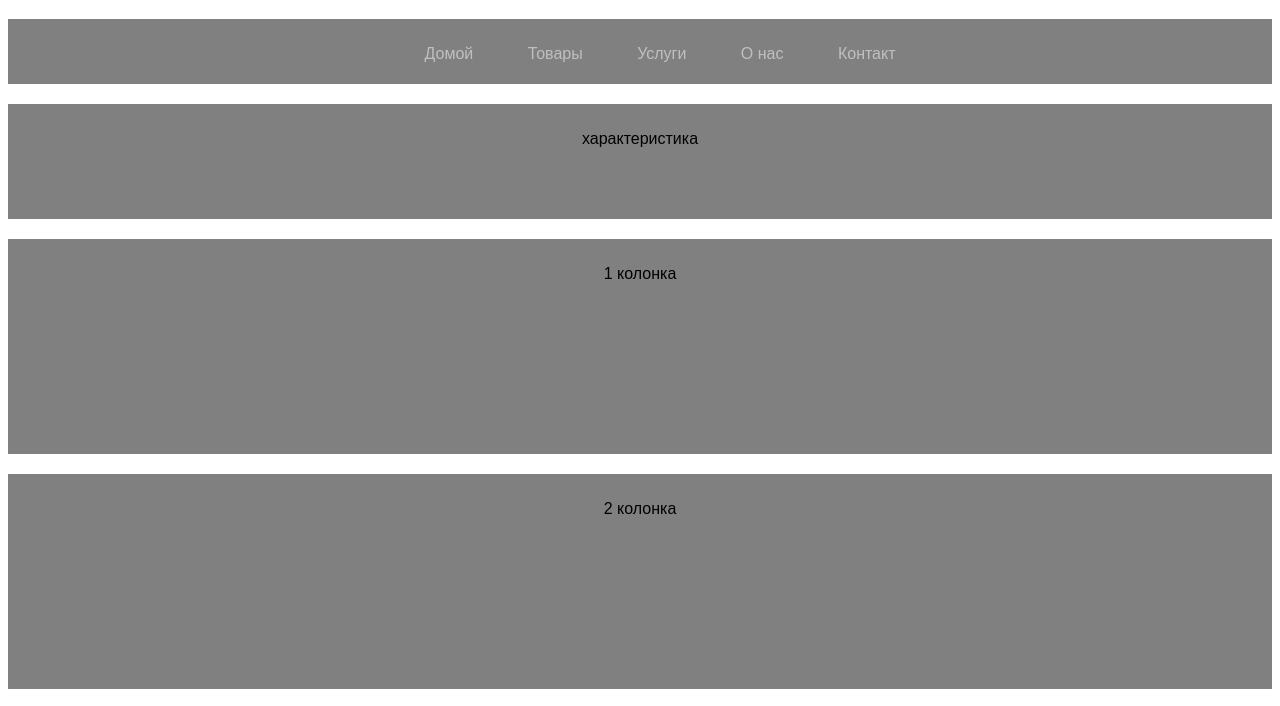
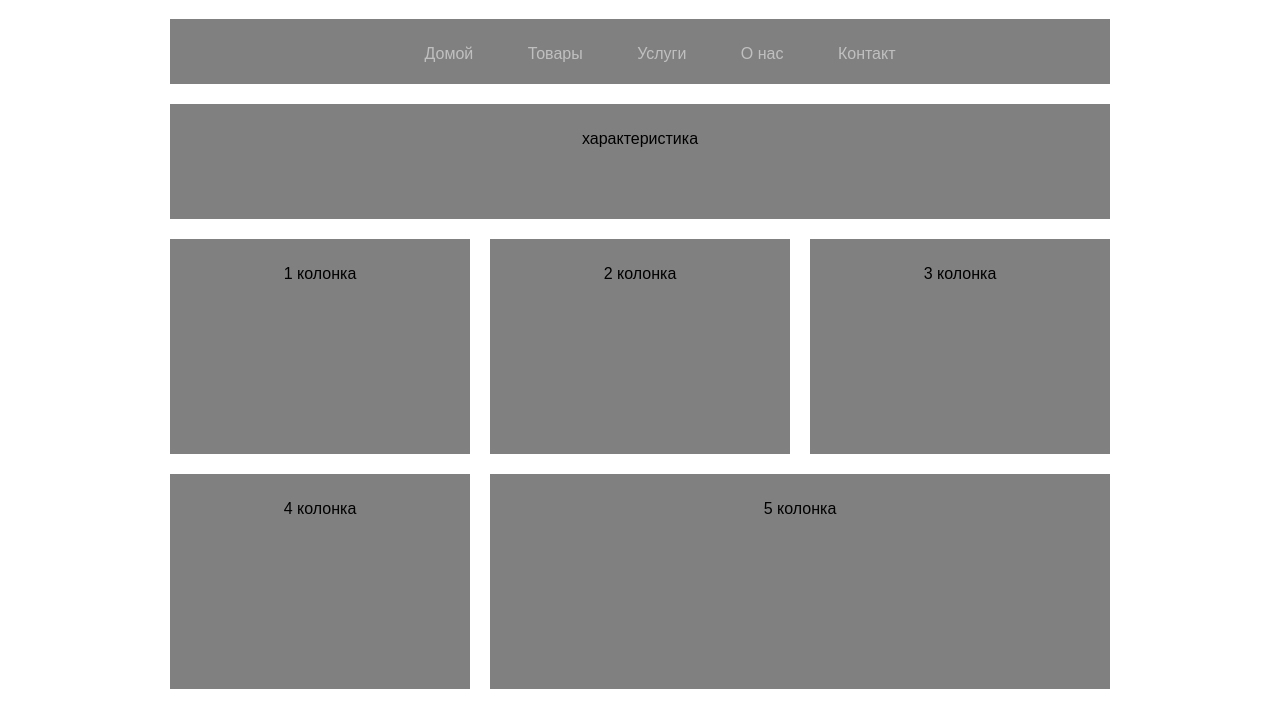
Before and after one commit to dmitribr/grid, a plain HTML site: page index.html in a window 1280 px wide. Shown: the part 69-775 px from the top of the page. Drawn offline with Linux system fonts and the light colour scheme; the site is published under a folder, as on GitHub Pages, so addresses that start at the root find nothing.

Commit message:
Update index.html

```diff
--- a/index.html
+++ b/index.html
@@ -2,7 +2,7 @@
 <html>
 <head>
 <title>Макет grid</title>
-<link rel="stylesheet" type="text/css" href="/960_12_col.css">
+<link rel="stylesheet" type="text/css" href="960_12_col.css">
 <style>
 body {
     display: grid;
```
